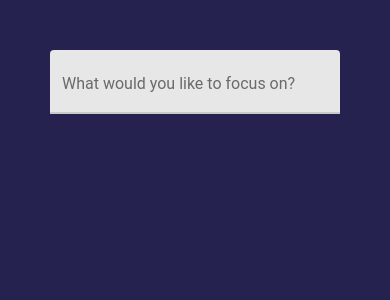
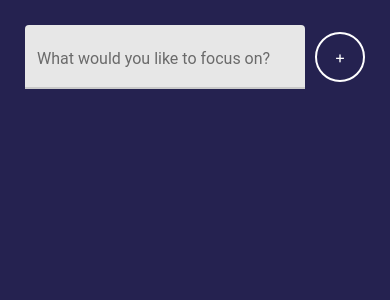
Before and after one commit to JonasFiechter/first_expo_app, a React Native app: screen / in a window 390 px wide. Shown: the top 300 px of the page. Built offline with nearby package versions, Linux system fonts and the light colour scheme.

Commit message:
update
styles now adjusted and using 'useState' working too

```diff
--- a/App.js
+++ b/App.js
@@ -1,12 +1,20 @@
-import React from 'react';
-import { StyleSheet, Text, SafeAreaView, Platform, StatusBar, Image } from 'react-native';
-import { my_colors } from './src/utils/colors.js'
-import { Focus } from './src/features/focus.js'
+import React, { useState } from 'react';
+import { StyleSheet, Text, SafeAreaView, Platform, StatusBar, Image, View } from 'react-native';
+import { my_colors } from './src/utils/colors.js';
+import { Focus } from './src/features/focus.js';
+
+
 
 export default function App() {
+  const [currentSubject, setCurrentSubject] = useState(null);
   return (
     <SafeAreaView style={styles.container}>
-      <Focus/>
+      {!currentSubject ? <Focus/> :
+      <View>
+          <Text>
+            I am going to render the timer
+          </Text>
+        </View>}
     </SafeAreaView>
   );
 }
--- /dev/null
+++ b/src/components/roundedButton.js
@@ -0,0 +1,29 @@
+import React from 'react';
+import { TouchableOpacity, Text, StyleSheet } from 'react-native';
+import { my_colors } from '../utils/colors';
+
+export const RoundedButton = ({
+  style = {},
+  textStyle = {},
+  size = 125,
+  ...props
+}) => {
+  return (
+    <TouchableOpacity style={[styles(size).radius, style]} onPress={props.onPress}>
+      <Text style={[styles(size).text, textStyle]}>{props.title}</Text>
+    </TouchableOpacity>
+  );
+};
+
+const styles = (size) => ({
+    radius: {
+      borderRadius: size / 2,
+      width: size,
+      height: size,
+      alignItems: 'center',
+      justifyContent: "center",
+      borderColor: my_colors.white,
+      borderWidth: 2,
+    },
+    text: { color: my_colors.white, fontSize: size / 3 },
+  });
--- a/src/features/focus.js
+++ b/src/features/focus.js
@@ -2,6 +2,7 @@ import React, { useState } from "react";
 import { View, Text, StyleSheet } from "react-native";
 import { my_colors } from "../utils/colors";
 import { TextInput } from "react-native-paper";
+import { RoundedButton } from '../components/roundedButton';
 
 export const Focus = () => {
     const [subject, setSubject] = useState(null);
@@ -9,7 +10,14 @@ export const Focus = () => {
     return (
         <View style={styles.conatainer}>
             <View style={styles.inputContainer}>
-                <TextInput onChangeText={setSubject} label="What would you like to focus on?"/>
+                <TextInput o
+                nChangeText={setSubject}
+                label="What would you like to focus on?"
+                style={styles.textInput}
+                />
+                <View style={styles.btnContainer}>
+                    <RoundedButton title="+" size={50}/>
+                </View>
             </View>
         </View>
     )
@@ -19,11 +27,19 @@ const styles = StyleSheet.create ({
     conatainer: {
         flex: 1
     },
+    btnContainer: {
+        justifyContent: 'center',
+    },
     text: {
         color: my_colors.white
     },
     inputContainer: {
-        flex: 0.5,
-        padding: 50,
-    }
+        padding: 25,
+        flexDirection: 'row',
+    },
+    textInput: {
+        flex: 1,
+        marginRight: 10,
+    },
+
 })
```
